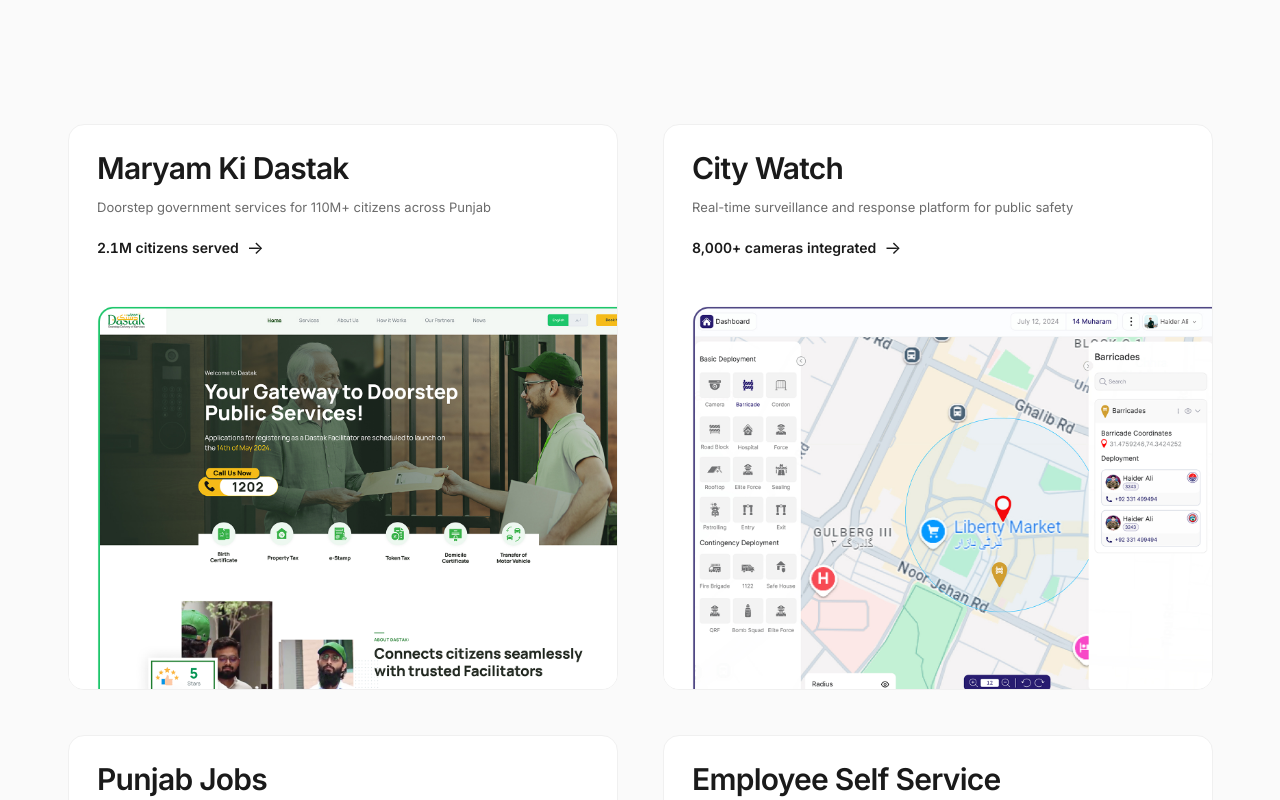
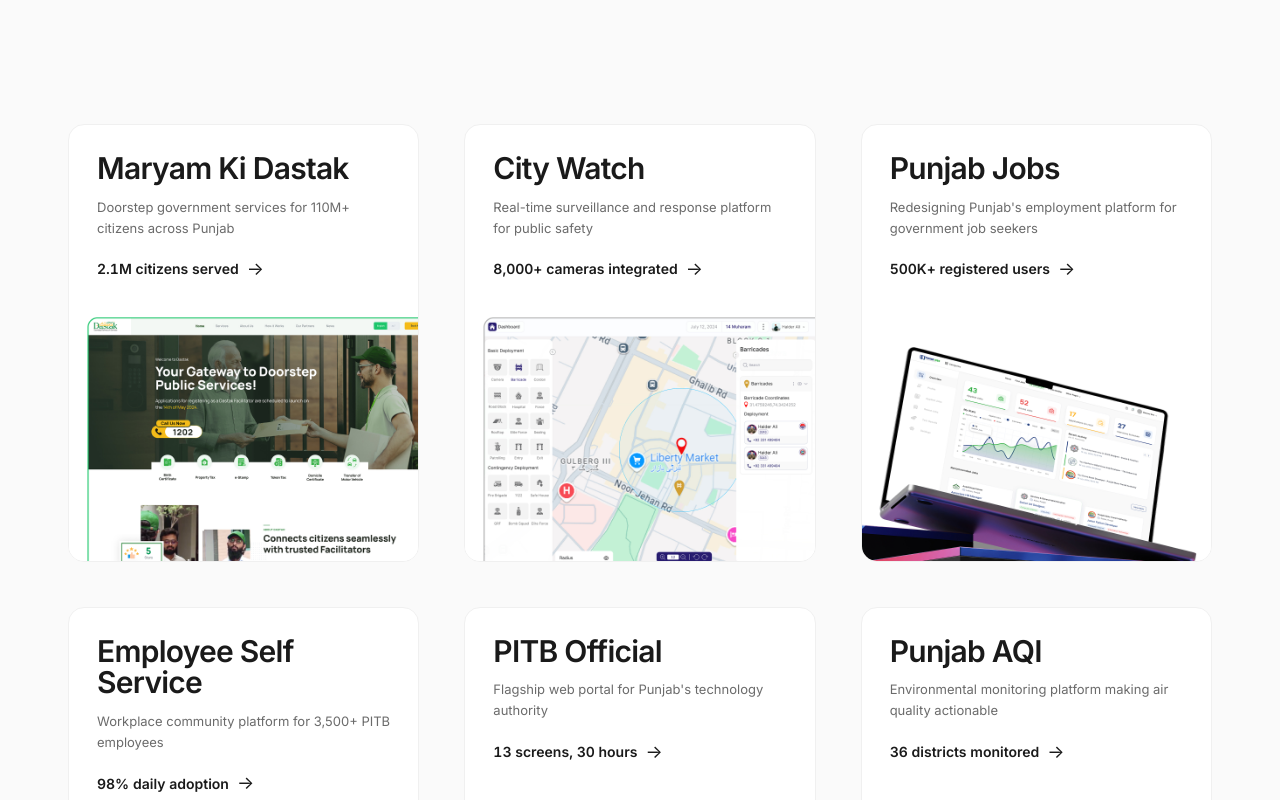
Before and after one commit to uxbyarsalan/portfolio_v2, a Next.js app: page /v2 in a window 1280 px wide. Shown: the part 660-1460 px from the top of the page. Built offline with nearby package versions, Linux system fonts and the light colour scheme.

Commit message:
grid changed from 2 to 3

```diff
--- a/app/globals.css
+++ b/app/globals.css
@@ -109,3 +109,20 @@ body {
     grid-template-columns: 550px 550px;
   }
 }
+
+/* v2-only: 3-column variant. 1-col mobile → 2-col tablet → 3-col desktop. */
+.project-grid-3 {
+  display: grid;
+  grid-template-columns: 1fr;
+  gap: 45px;
+}
+@media (min-width: 768px) and (max-width: 1199px) {
+  .project-grid-3 {
+    grid-template-columns: 1fr 1fr;
+  }
+}
+@media (min-width: 1200px) {
+  .project-grid-3 {
+    grid-template-columns: 1fr 1fr 1fr;
+  }
+}
--- a/app/v2/page.js
+++ b/app/v2/page.js
@@ -54,7 +54,7 @@ export default function Home() {
         {/* WORK — 2-col, 550px, single color, cutout    */}
         {/* ============================================ */}
         <section id="work" className="wrapper pt-12 pb-32">
-          <div className="project-grid">
+          <div className="project-grid-3">
             {projects.map((p, i) => {
               // v2 override: prefer v2Image when defined; fall back to v1 image.
               // ESS has both null — ProjectCard will render its empty placeholder, matching v1.
```
Also changed, not shown: public/images/city-watch/v2/city_watch_homepage_card.jpg.
